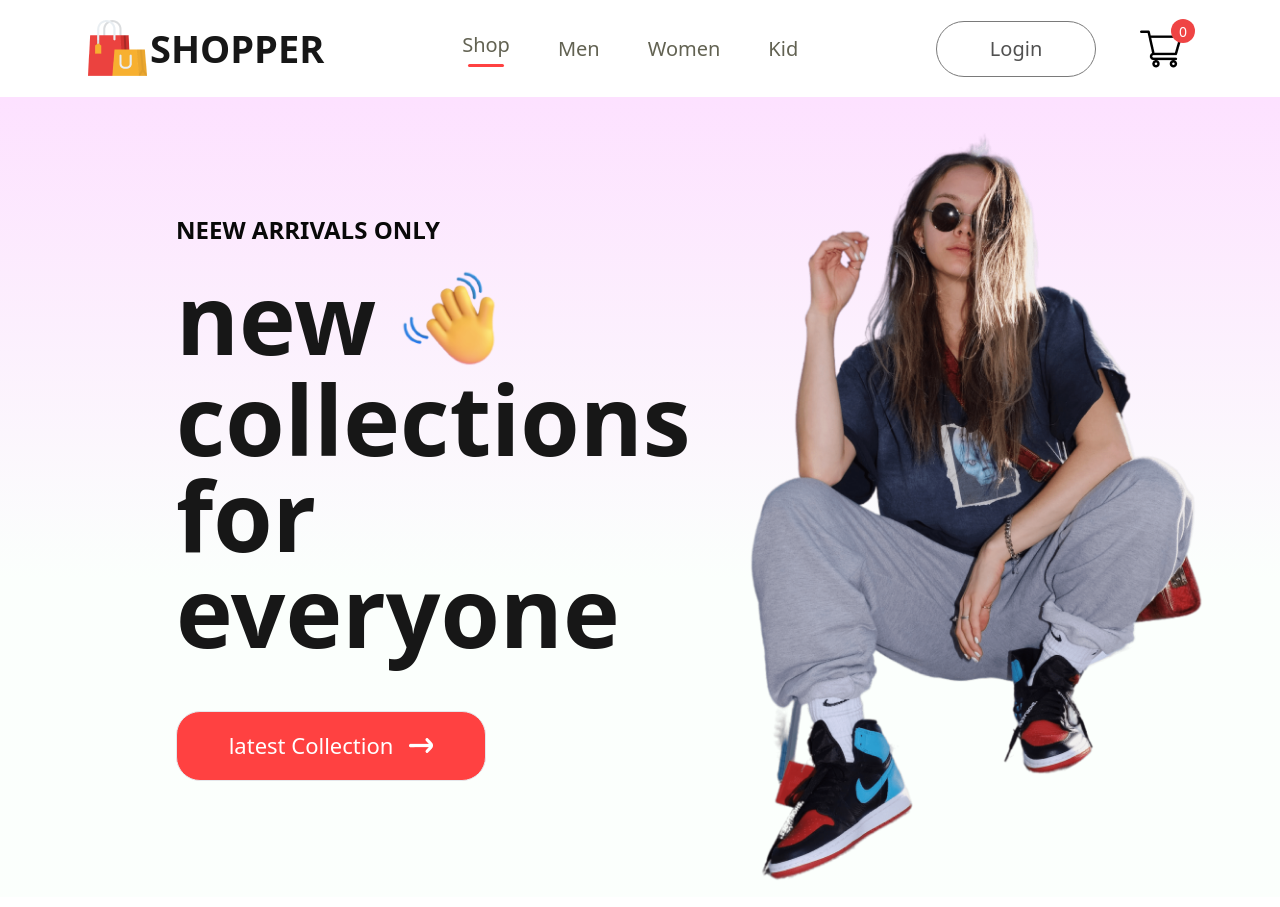
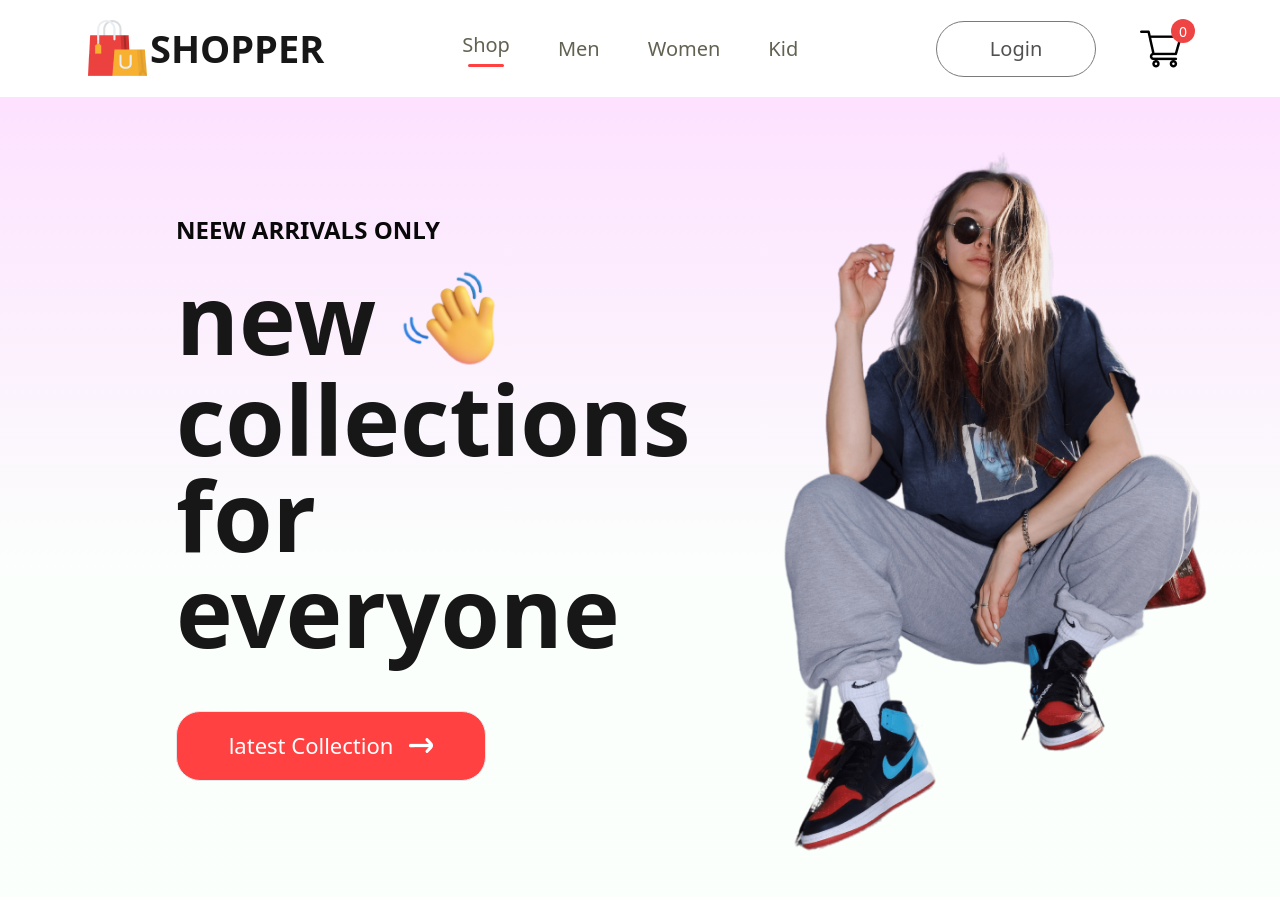
Before and after one commit to mohammadjalizi/Complete-Ecommerce-Website, a React (Vite) app: page / in a window 1280 px wide. Built offline with nearby package versions, Linux system fonts and the light colour scheme.

Commit message:
add  file iterm

```diff
--- a/src/hero/Hero.jsx
+++ b/src/hero/Hero.jsx
@@ -25,7 +25,7 @@ const Hero = () => {
 
 </div>
     </div>
-    <div className="hero-right">
+    <div className="hero-right flex-1 flex items-center justify-center  ">
 <img src={heroimg} alt="" />
 
     </div>
--- /dev/null
+++ b/src/item/Item.jsx
@@ -0,0 +1,9 @@
+import React from 'react'
+
+const Item = () => {
+  return (
+    <div>Item</div>
+  )
+}
+
+export default Item
```
